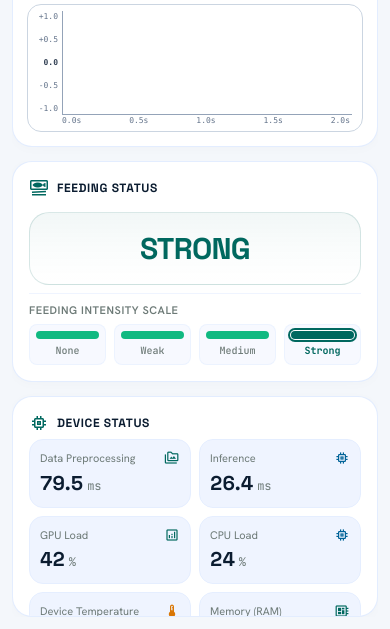
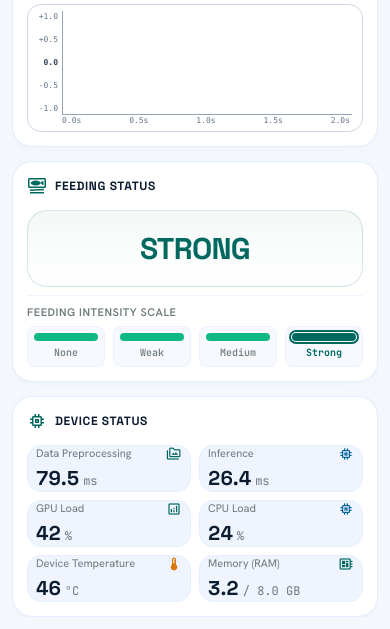
Before and after one commit to hoangphihung2004/Capstone_2026_Fish_Feeding_Intensity, a FastAPI app: page / in a window 390 px wide. Shown: the part 354-983 px from the top of the page. Run offline with FastAPI, Linux system fonts and the light colour scheme; parts of the project's set-up code (start-up, migrations or seed data) failed here and were passed over; some libraries are stand-ins or nearby versions.

Commit message:
fix(dashboard): align bottom row of Device Status stat boxes with bottom edge of Audio waveform

```diff
--- a/U_FFIA27K_multimodal_deployment/web_dashboard/templates/index.html
+++ b/U_FFIA27K_multimodal_deployment/web_dashboard/templates/index.html
@@ -171,7 +171,7 @@
         <!-- RIGHT COLUMN: 2 FOCUSED CARDS (5 Cols) -->
         <div class="lg:col-span-5 flex flex-col gap-3.5 h-full overflow-hidden">
           <!-- CARD 1: FEEDING STATUS -->
-          <section class="flex-1 min-h-0 bg-surface-container-lowest rounded-2xl p-4 border border-surface-container-high/80 shadow-[0_2px_12px_rgba(0,0,0,0.02)] flex flex-col justify-between overflow-hidden">
+          <section class="flex-1 min-h-0 bg-surface-container-lowest rounded-2xl p-3.5 border border-surface-container-high/80 shadow-[0_2px_12px_rgba(0,0,0,0.02)] flex flex-col justify-between overflow-hidden">
             <div class="flex items-center justify-between pb-1.5 shrink-0">
               <div class="flex items-center gap-2">
                 <span class="material-symbols-outlined text-primary text-[20px]">set_meal</span>
@@ -213,7 +213,7 @@
           </section>
 
           <!-- CARD 2: DEVICE STATUS (Option 1: Hardware Health & AI Speed) -->
-          <section class="flex-1 min-h-0 bg-surface-container-lowest rounded-2xl p-4 border border-surface-container-high/80 shadow-[0_2px_12px_rgba(0,0,0,0.02)] flex flex-col justify-between overflow-hidden">
+          <section class="flex-1 min-h-0 bg-surface-container-lowest rounded-2xl p-3.5 border border-surface-container-high/80 shadow-[0_2px_12px_rgba(0,0,0,0.02)] flex flex-col justify-between overflow-hidden">
             <div class="flex items-center justify-between pb-1.5 shrink-0">
               <div class="flex items-center gap-2">
                 <span class="material-symbols-outlined text-primary text-[20px]">memory</span>
@@ -221,10 +221,10 @@
               </div>
             </div>
 
-            <!-- 6 Harmonious Telemetry Stat Boxes (2x3 Grid) -->
-            <div class="grid grid-cols-2 gap-2 sm:gap-2.5 my-auto shrink-0">
+            <!-- 6 Harmonious Telemetry Stat Boxes (2x3 Grid Perfectly Aligned with Audio Bottom) -->
+            <div class="flex-1 min-h-0 grid grid-cols-2 grid-rows-3 gap-2 sm:gap-2.5 mt-2">
               <!-- Stat 1: Data Preprocessing (Audio + Video) -->
-              <div class="bg-surface-container-low p-2.5 sm:p-3 rounded-xl border border-surface-container flex flex-col justify-center gap-0.5">
+              <div class="bg-surface-container-low p-2 sm:p-2.5 rounded-xl border border-surface-container flex flex-col justify-center gap-0.5">
                 <div class="text-[11px] sm:text-xs text-outline font-body-sm flex items-center justify-between">
                   <span>Data Preprocessing</span>
                   <span class="material-symbols-outlined text-[16px] text-primary">perm_media</span>
@@ -236,7 +236,7 @@
               </div>
 
               <!-- Stat 2: Inference (TensorRT Core) -->
-              <div class="bg-surface-container-low p-2.5 sm:p-3 rounded-xl border border-surface-container flex flex-col justify-center gap-0.5">
+              <div class="bg-surface-container-low p-2 sm:p-2.5 rounded-xl border border-surface-container flex flex-col justify-center gap-0.5">
                 <div class="text-[11px] sm:text-xs text-outline font-body-sm flex items-center justify-between">
                   <span>Inference</span>
                   <span class="material-symbols-outlined text-[16px] text-secondary">memory</span>
@@ -248,7 +248,7 @@
               </div>
 
               <!-- Stat 3: GPU Load -->
-              <div class="bg-surface-container-low p-2.5 sm:p-3 rounded-xl border border-surface-container flex flex-col justify-center gap-0.5">
+              <div class="bg-surface-container-low p-2 sm:p-2.5 rounded-xl border border-surface-container flex flex-col justify-center gap-0.5">
                 <div class="text-[11px] sm:text-xs text-outline font-body-sm flex items-center justify-between">
                   <span>GPU Load</span>
                   <span class="material-symbols-outlined text-[16px] text-primary">analytics</span>
@@ -260,7 +260,7 @@
               </div>
 
               <!-- Stat 4: CPU Load -->
-              <div class="bg-surface-container-low p-2.5 sm:p-3 rounded-xl border border-surface-container flex flex-col justify-center gap-0.5">
+              <div class="bg-surface-container-low p-2 sm:p-2.5 rounded-xl border border-surface-container flex flex-col justify-center gap-0.5">
                 <div class="text-[11px] sm:text-xs text-outline font-body-sm flex items-center justify-between">
                   <span>CPU Load</span>
                   <span class="material-symbols-outlined text-[16px] text-secondary">memory</span>
@@ -272,7 +272,7 @@
               </div>
 
               <!-- Stat 5: Device Temperature -->
-              <div class="bg-surface-container-low p-2.5 sm:p-3 rounded-xl border border-surface-container flex flex-col justify-center gap-0.5">
+              <div class="bg-surface-container-low p-2 sm:p-2.5 rounded-xl border border-surface-container flex flex-col justify-center gap-0.5">
                 <div class="text-[11px] sm:text-xs text-outline font-body-sm flex items-center justify-between">
                   <span>Device Temperature</span>
                   <span class="material-symbols-outlined text-[16px] text-amber-600">device_thermostat</span>
@@ -284,7 +284,7 @@
               </div>
 
               <!-- Stat 6: System Memory (RAM) -->
-              <div class="bg-surface-container-low p-2.5 sm:p-3 rounded-xl border border-surface-container flex flex-col justify-center gap-0.5">
+              <div class="bg-surface-container-low p-2 sm:p-2.5 rounded-xl border border-surface-container flex flex-col justify-center gap-0.5">
                 <div class="text-[11px] sm:text-xs text-outline font-body-sm flex items-center justify-between">
                   <span>Memory (RAM)</span>
                   <span class="material-symbols-outlined text-[16px] text-primary">developer_board</span>
```
